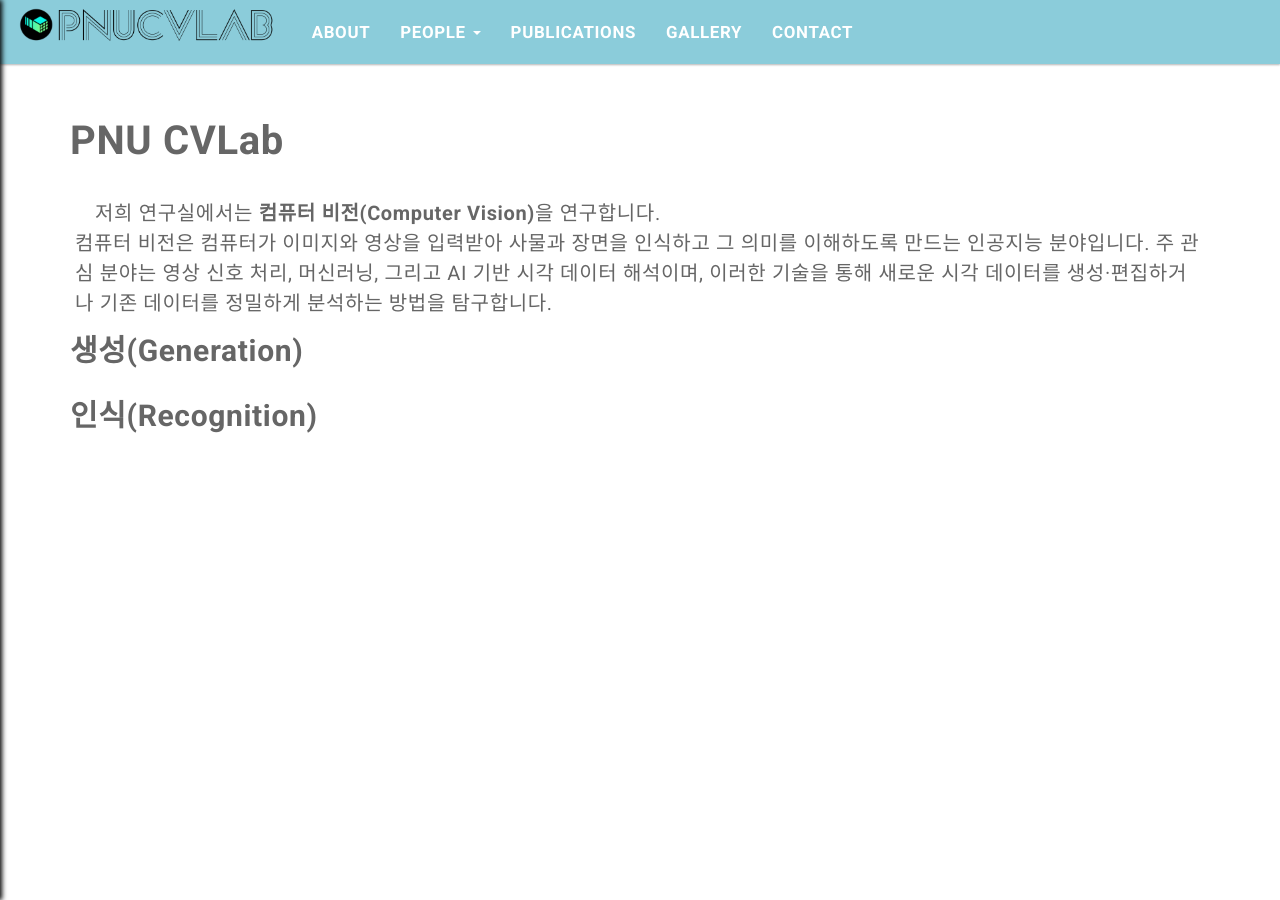
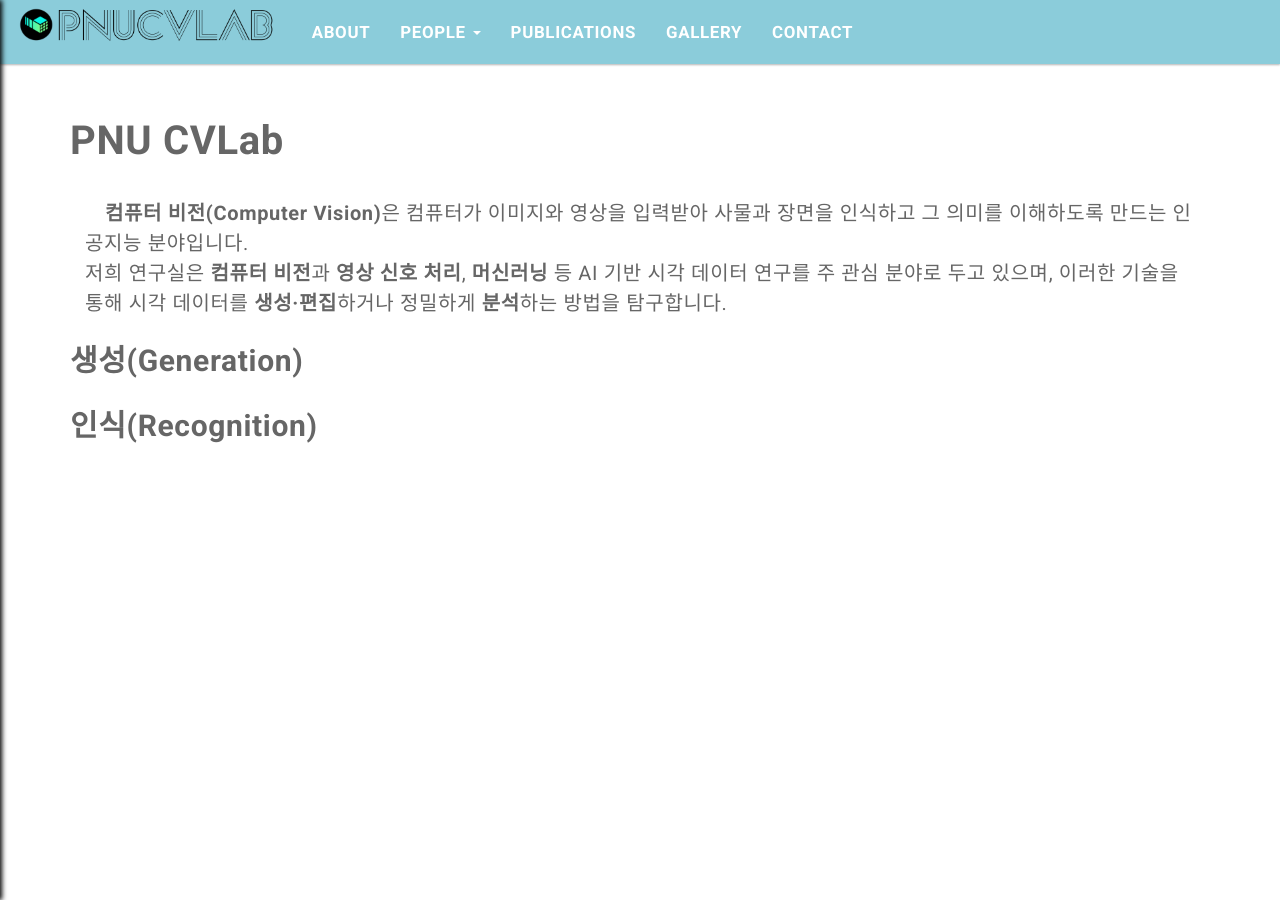
Before and after one commit to pnucvlab/pnucvlab.github.io, a Jekyll site: the page built from pages/about.html, in a window 1280 px wide. Built offline with Jekyll 4.4.1, drawn with Linux system fonts in a browser that asks for light colours.

Commit message:
edit introduction

```diff
--- a/assets/css/main.css
+++ b/assets/css/main.css
@@ -430,7 +430,7 @@ body {
 /* ===== About Text ===== */
 .introduction-body {
 	font-size: 20px;
-	margin: 5px 5px;
+	margin: 15px 15px;
 	line-height: 1.5;
 	text-indent: 1em;
   }
--- a/pages/about.html
+++ b/pages/about.html
@@ -6,9 +6,9 @@ permalink: /about/
 
 <p style="font-size:40px; margin-bottom:20px;"><strong>PNU CVLab</strong></p>
 <p class="introduction-body">
-    저희 연구실에서는 <strong>컴퓨터 비전(Computer Vision)</strong>을 연구합니다. <br>
-    컴퓨터 비전은 컴퓨터가 이미지와 영상을 입력받아 사물과 장면을 인식하고 그 의미를 이해하도록 만드는 인공지능 분야입니다.
-    주 관심 분야는 영상 신호 처리, 머신러닝, 그리고 AI 기반 시각 데이터 해석이며, 이러한 기술을 통해 새로운 시각 데이터를 생성·편집하거나 기존 데이터를 정밀하게 분석하는 방법을 탐구합니다.
+    <strong>컴퓨터 비전(Computer Vision)</strong>은 컴퓨터가 이미지와 영상을 입력받아 사물과 장면을 인식하고 그 의미를 이해하도록 만드는 인공지능 분야입니다.<br>
+    저희 연구실은 <strong>컴퓨터 비전</strong>과 <strong>영상 신호 처리</strong>, <strong>머신러닝</strong> 등 AI 기반 시각 데이터 연구를 주 관심 분야로 두고 있으며,
+    이러한 기술을 통해 시각 데이터를 <strong>생성·편집</strong>하거나 정밀하게 <strong>분석</strong>하는 방법을 탐구합니다.
 </p>
 <p style="font-size:30px; margin-bottom:10px;"><strong>생성(Generation)</strong></p>
 
```
